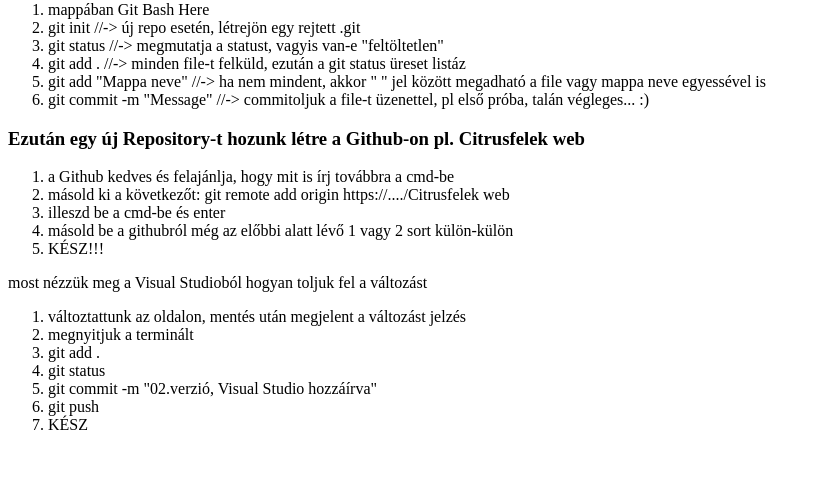
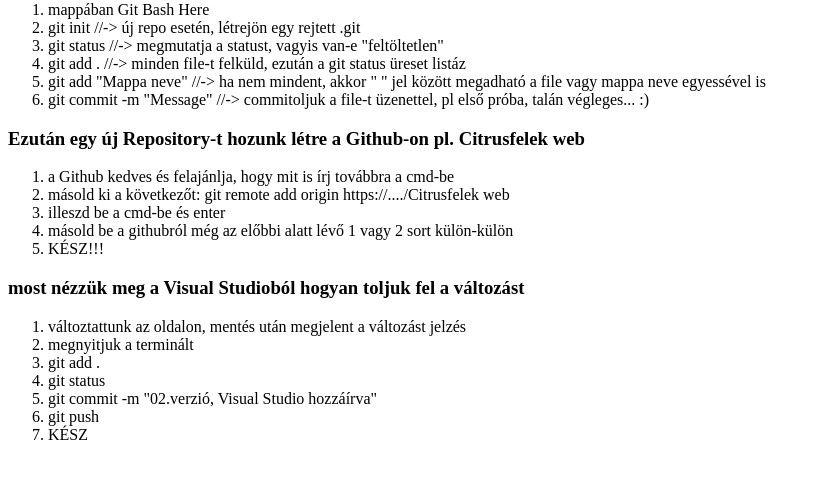
Before and after one commit to JuhaszneIldiko/GIT-lepesek, a plain HTML site: page index.html in a window 1280 px wide. Shown: the part 79-558 px from the top of the page, without its empty margins (0-821 px from the left). Drawn offline with Linux system fonts and the light colour scheme.

Commit message:
03.verzió, Visual Studio hozzáírva

```diff
--- a/index.html
+++ b/index.html
@@ -42,7 +42,7 @@
         <li>KÉSZ!!!</li>
 
     </ol>
-    <p>most nézzük meg a Visual Studioból hogyan toljuk fel a változást</p>
+    <h3>most nézzük meg a Visual Studioból hogyan toljuk fel a változást</h3>
     <ol>
         <li> változtattunk az oldalon, mentés után megjelent a változást jelzés</li>
         <li> megnyitjuk a terminált</li>
```
